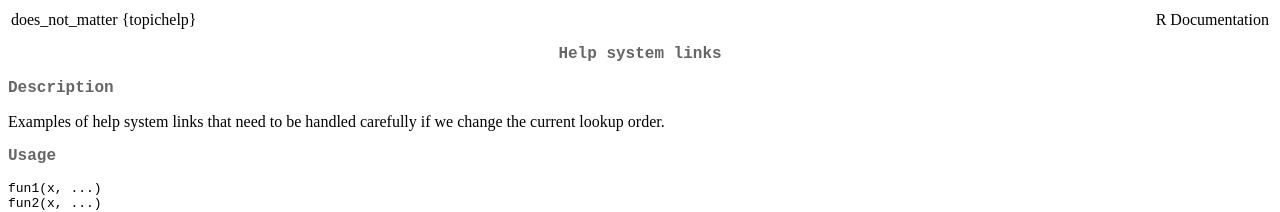
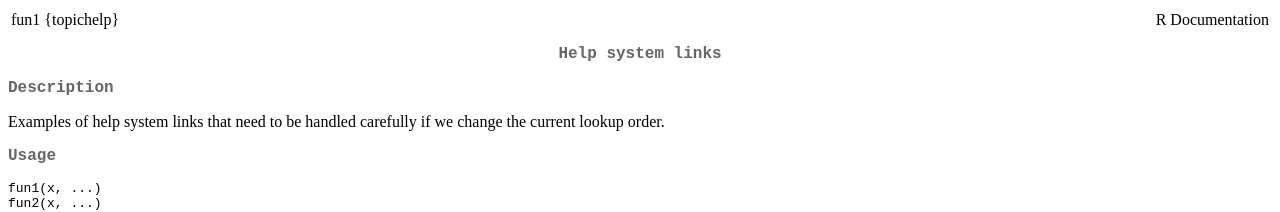
Before and after one commit to deepayan/deepayan.github.io, a Jekyll site: the page tmp/topichelp/funs.html, which Jekyll copies as it is, in a window 1280 px wide and 900 px high. Shown: the top 212 px of the window. Built offline with Jekyll 4.4.1, drawn with Linux system fonts in a browser that asks for light colours.

Commit message:
cosmetic updates

```diff
--- a/tmp/topichelp/fun2.html
+++ b/tmp/topichelp/fun2.html
@@ -3,13 +3,13 @@
 <link rel="stylesheet" type="text/css" href="R.css" />
 </head><body>
 
-<table width="100%" summary="page for does_not_matter_either {topichelp}"><tr><td>does_not_matter_either {topichelp}</td><td style="text-align: right;">R Documentation</td></tr></table>
+<table width="100%" summary="page for fun2 {topichelp}"><tr><td>fun2 {topichelp}</td><td style="text-align: right;">R Documentation</td></tr></table>
 
 <h2>A duplicate alias</h2>
 
 <h3>Description</h3>
 
-<p>This file documents <code>fun2</code>, which is already documented in <a href="../../topichelp/help/fun1.html">fun1</a>.
+<p>This file documents <code>fun2</code>, which is already documented in <a href="funs.html">fun1</a>.
 </p>
 
 
--- a/tmp/topichelp/funs.html
+++ b/tmp/topichelp/funs.html
@@ -3,7 +3,7 @@
 <link rel="stylesheet" type="text/css" href="R.css" />
 </head><body>
 
-<table width="100%" summary="page for does_not_matter {topichelp}"><tr><td>does_not_matter {topichelp}</td><td style="text-align: right;">R Documentation</td></tr></table>
+<table width="100%" summary="page for fun1 {topichelp}"><tr><td>fun1 {topichelp}</td><td style="text-align: right;">R Documentation</td></tr></table>
 
 <h2>Help system links</h2>
 
@@ -56,7 +56,7 @@
 help.
 </p>
 <p>For potential problems with within-package links, see
-<code><a href="../../topichelp/help/fun3.html">fun3</a></code>.  This discussion is limited to links to
+<code><a href="fun2.html">fun3</a></code>.  This discussion is limited to links to
 <em>other</em> packages. These come in two forms:
 </p>
 
@@ -140,7 +140,7 @@
 <p>It is possible, in principle, for multiple help pages, say
 <code>man/bar.Rd</code> and <code>man/baz.Rd</code>, to contain
 <code>\alias{foo}</code>. Such packages can be installed (e.g., <code>fun1</code>
-is an alias both in this page and in <code><a href="../../topichelp/help/fun3.html">fun3</a></code>), but <code>R
+is an alias both in this page and in <code><a href="fun2.html">fun3</a></code>), but <code>R
   CMD check</code> will produce a WARNING, so such packages will not get on
 CRAN. Such a link will resolve to one of the two pages, but we do not
 really care which one.
```
